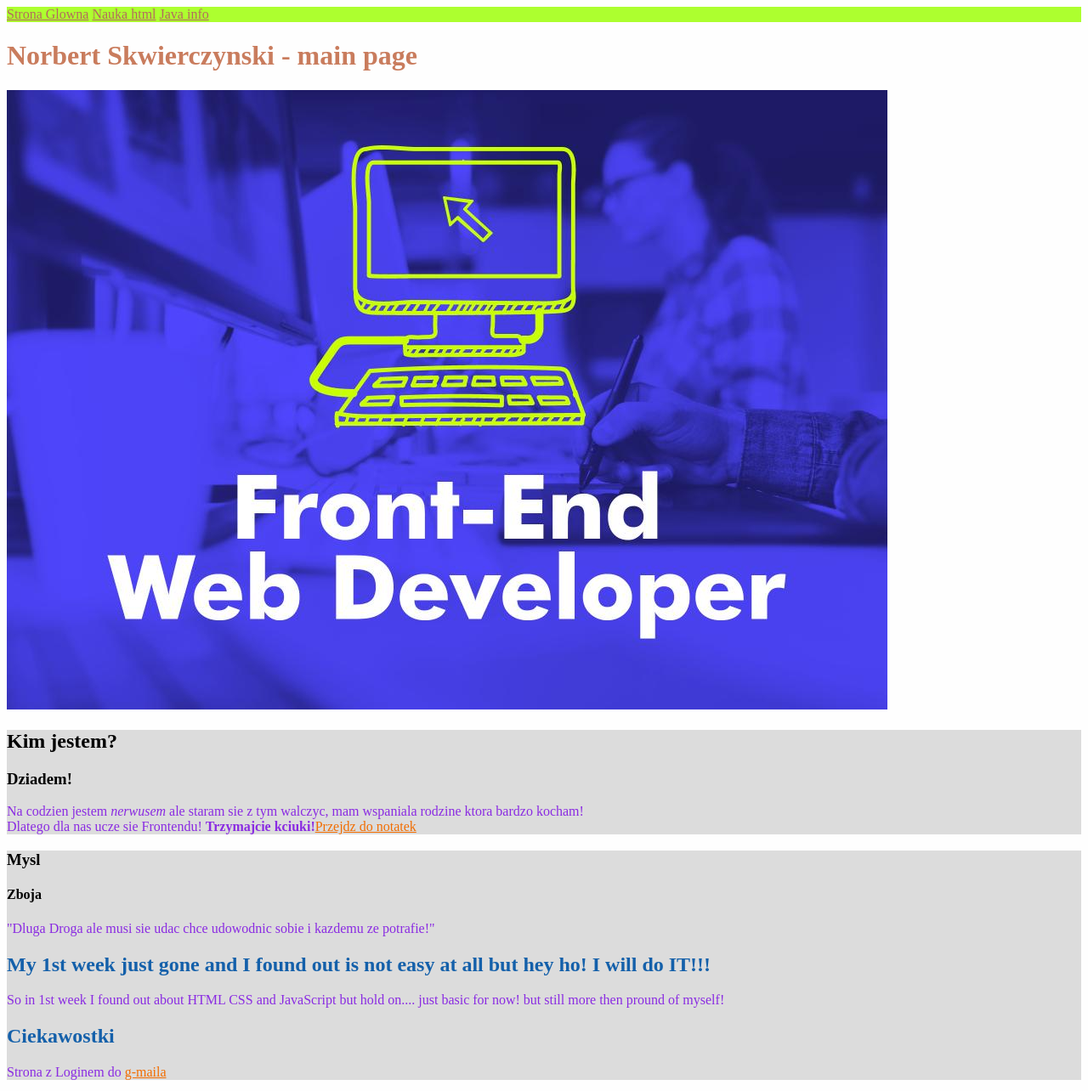
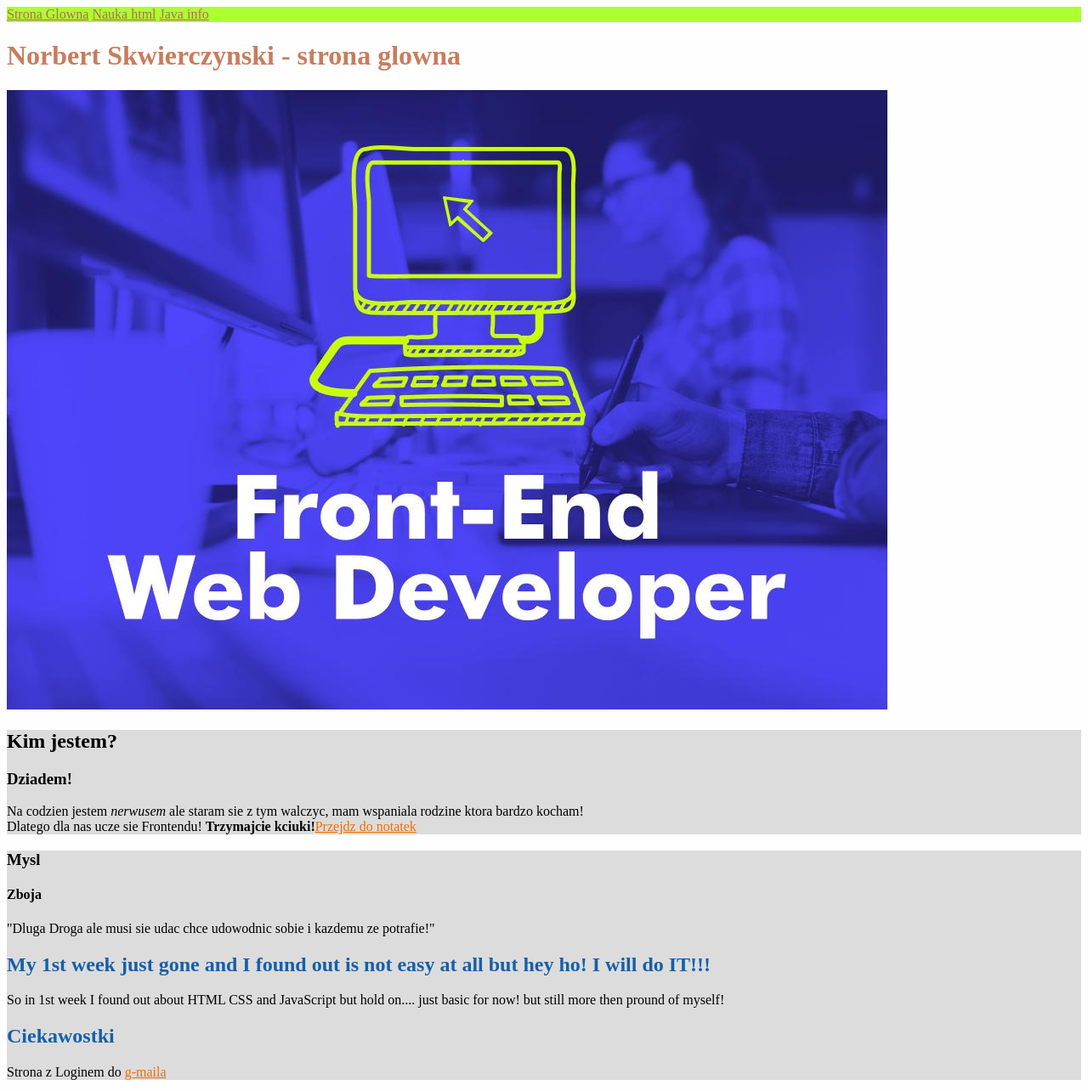
Before and after one commit to norbertSkwierczynski/homepage, a plain HTML site: page index.html in a window 1280 px wide. Shown: the top 1284 px of the page at 85% size. Drawn offline with Linux system fonts and the light colour scheme.

Commit message:
heading and paragraph styles change

```diff
--- a/index.html
+++ b/index.html
@@ -23,7 +23,7 @@
 
     <main>
         <header id="top">
-            <h1 id="name" style="color: #c97c5d"> Norbert Skwierczynski - main page</h1>
+            <h1 id="name" style="color: #c97c5d"> Norbert Skwierczynski - strona glowna</h1>
             <img src="front-end.jpg" alt="Obraz Frotendu"/>
         </header>
 
--- a/style.css
+++ b/style.css
@@ -10,9 +10,6 @@ h1 {
     color: red;
 }
 
-p {
-    color: blueviolet;
-}
 
 h2 {
     color: #1460aa;
```
